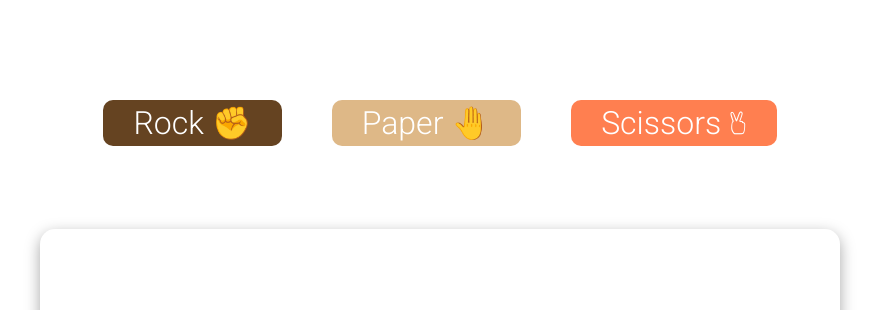
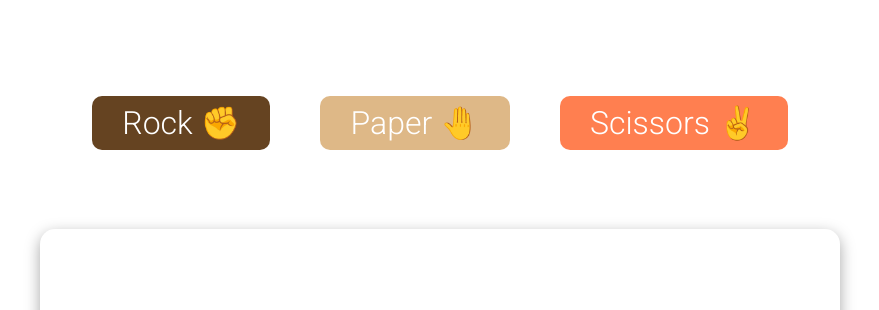
Before and after one commit to SiddharthGupta70/rock-paper-scissors, a plain HTML site: page index.html in a window 1280 px wide. Shown: the part 84-394 px from the top of the page, without its empty margins (200-1079 px from the left). Drawn offline with Linux system fonts and the light colour scheme.

Commit message:
update - minor tweaks

```diff
--- a/index.html
+++ b/index.html
@@ -22,7 +22,7 @@
             <div class="btn-container">
                 <button id="btn-rock">Rock ✊</button>
                 <button id="btn-paper">Paper 🤚</button>
-                <button id="btn-scissors">Scissors 🖔</button>
+                <button id="btn-scissors">Scissors ✌️</button>
             </div>
         </div>
         <div class="game-info">
--- a/style.css
+++ b/style.css
@@ -64,7 +64,7 @@ button {
 }
 
 .buttons button {
-    padding: 4px 30px;
+    padding: 8px 30px;
     font-size: 2rem;
     color: white;
     border-radius: 10px;
```
